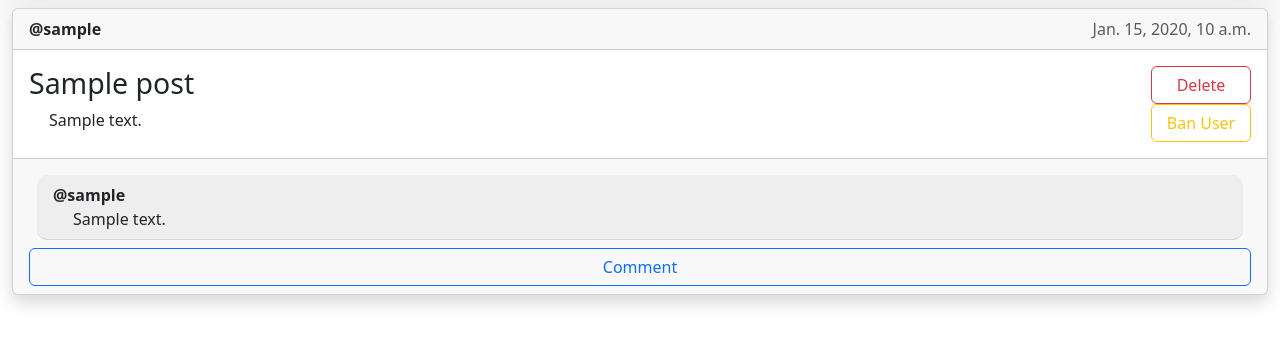
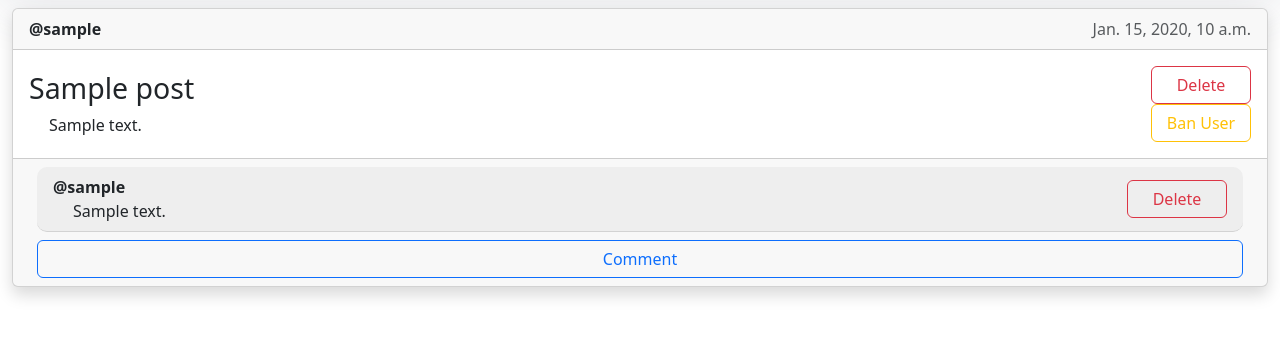
Before and after one commit to kestivvi/social-media, a Django app: page / in a window 1280 px wide. Shown: the part 60-405 px from the top of the page. Run offline with Django 4.2, Linux system fonts and the light colour scheme; a user stored in the database is signed in; tables that the repository leaves empty hold one stand-in row (values such as "Sample post"); some libraries are stand-ins or nearby versions.

Commit message:
posts aligning

```diff
--- a/main/admin.py
+++ b/main/admin.py
@@ -1,5 +1,6 @@
 from django.contrib import admin
-from .models import Post
+from .models import Post, Comment
 
 # Register your models here.
 admin.site.register(Post)
+admin.site.register(Comment)
--- a/main/templates/main/home.html
+++ b/main/templates/main/home.html
@@ -5,7 +5,7 @@
     <div><strong>@{{ post.author.username }}</strong></div>
     <div class="text-muted">{{post.created_at}}</div>
   </div>
-  <div class="card-body d-flex flex-row justify-content-between">
+  <div class="card-body d-flex flex-row justify-content-between" style="align-items: center;">
     <div>
       <h3 class="card-title">{{post.title}}</h3>
       <p class="ml-5">{{post.description}}</p>
@@ -43,14 +43,31 @@
     <ul class="list-group list-group-flush" style="border-radius: 10px;">
       {% for comment in comments %}
         {% if post.id == comment.post.id %}
-          <li class="list-group-item m-2 comment">
-            <strong>@{{ comment.author.username }}</strong>
-            <p class="ml-5">{{ comment.description }}</p>
+          <li class="list-group-item mb-2 mx-2 comment d-flex flex-row justify-content-between" style="align-items: center;">
+            <div>
+              <strong>@{{ comment.author.username }}</strong>
+              <p class="ml-5">{{ comment.description }}</p>
+            </div>
+            <div>
+              {% if user == post.author or user.is_staff %}
+              <form method="post">
+                {% csrf_token %}
+                <button
+                  type="submit"
+                  class="btn btn-outline-danger"
+                  name="comment-id"
+                  value="{{comment.id}}"
+                >
+                  Delete
+                </button>
+              </form>
+              {% endif %}
+            </div>
           </li>
         {% endif %}
       {% endfor %}
       <button
-      class="btn btn-outline-primary"
+      class="btn btn-outline-primary mx-2"
       value="{{post.id}}">
       Comment
       </button>
--- a/website/settings.py
+++ b/website/settings.py
@@ -24,7 +24,7 @@ BASE_DIR = Path(__file__).resolve().parent.parent
 SECRET_KEY = "django-insecure-9npc35e5)-3nog*zd4l((=f%hrd2sjgzv#x5=3tr=k-(^_tm*+"
 
 # SECURITY WARNING: don't run with debug turned on in production!
-DEBUG = False
+DEBUG = True
 
 ALLOWED_HOSTS = ['*']
 
```
